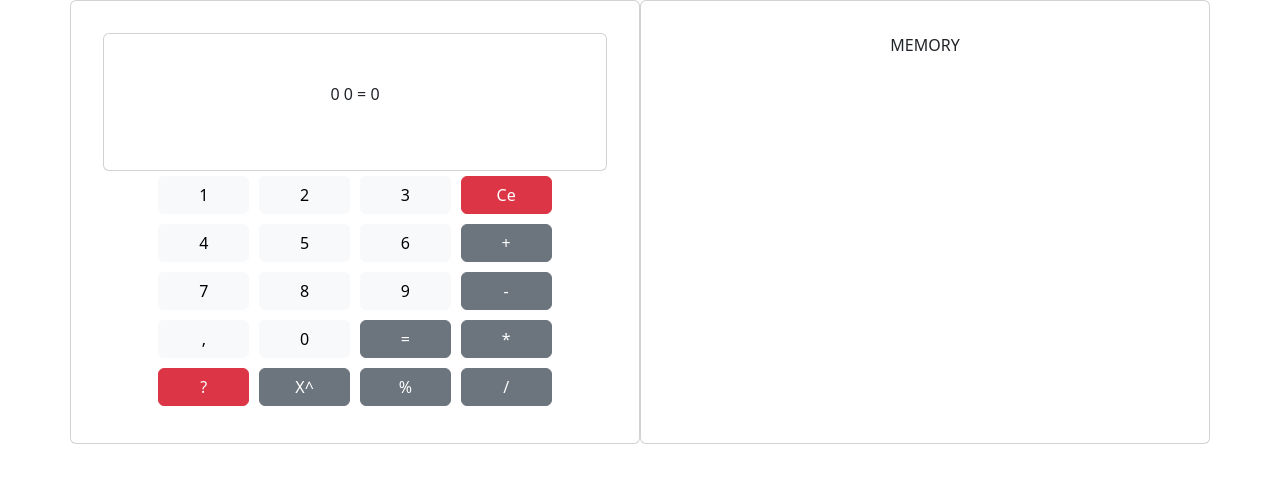
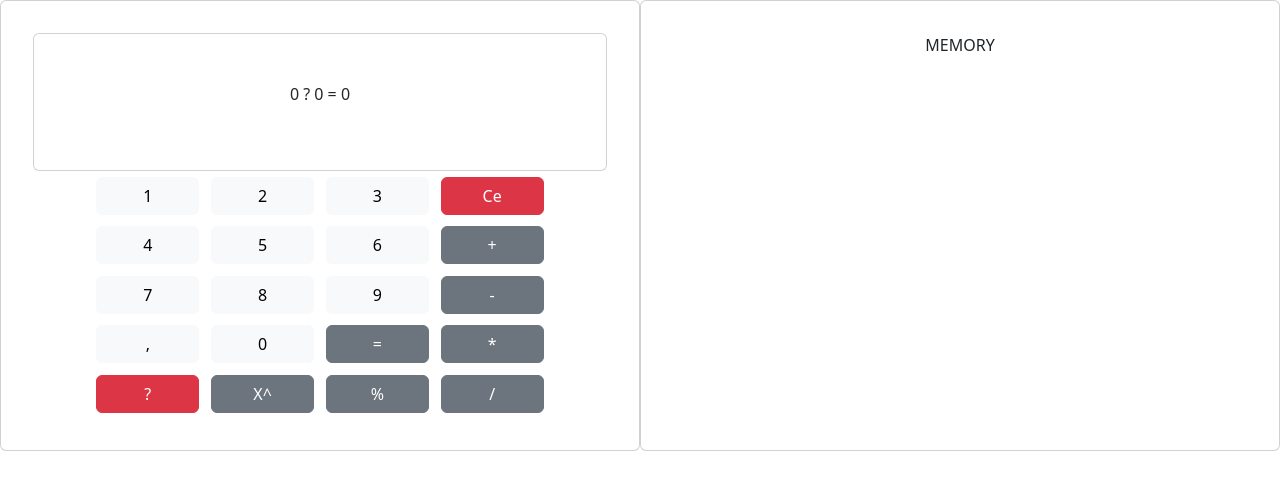
Before and after one commit to rafaScalet/calcBootstrap, an Angular app: page / in a window 1280 px wide. Shown: the top 490 px of the page. Built offline with nearby package versions, Linux system fonts and the light colour scheme.

Commit message:
added the super function and more improvements on design

```diff
--- a/src/app/calculator/calculator.component.css
+++ b/src/app/calculator/calculator.component.css
@@ -1,3 +1,7 @@
 .card{
   padding: 2rem;
 }
+
+ul{
+  list-style-type: none;
+}
--- a/src/app/calculator/calculator.component.html
+++ b/src/app/calculator/calculator.component.html
@@ -1,4 +1,4 @@
-<div class="container text-center">
+<div class="container-fluid text-center">
   <div class="row row-cols-2">
     <div class="card">
       <div class="calculator">
@@ -35,7 +35,7 @@
             <button style="width: 18%; margin: 1%" type="button" class="btn btn-secondary" (click)="ope('*')">*</button>
           </div>
           <div>
-            <button style="width: 18%; margin: 1%" type="button" class="btn btn-danger">?</button>
+            <button style="width: 18%; margin: 1%" type="button" class="btn btn-danger" (click)="esp()">?</button>
             <button style="width: 18%; margin: 1%" type="button" class="btn btn-secondary" (click)="ope('**')">X^</button>
             <button style="width: 18%; margin: 1%" type="button" class="btn btn-secondary" (click)="ope('%')">%</button>
             <button style="width: 18%; margin: 1%" type="button" class="btn btn-secondary" (click)="ope('/')">/</button>
--- a/src/app/calculator/calculator.component.ts
+++ b/src/app/calculator/calculator.component.ts
@@ -10,7 +10,7 @@ export class CalculatorComponent {
   num2: number = 0;
   result: number = 0;
   memory: string[] = [];
-  operation: string = '';
+  operation: string = '?';
   text: string = '';
 
   set(text: string = '') {
@@ -32,10 +32,18 @@ export class CalculatorComponent {
   }
 
   clear() {
+    if(this.num1 == 0){
+      this.memory = [];
+    }
     this.num1 = 0;
     this.num2 = 0;
     this.result = 0;
     this.operation = '';
     this.text = '';
   }
+
+  esp(num: number = 0){
+    num = Math.floor(Math.random() * (this.num2 - this.num1 + 1)) + this.num1;
+    alert("o número sorteado foi: " + num);
+  }
 }
```
